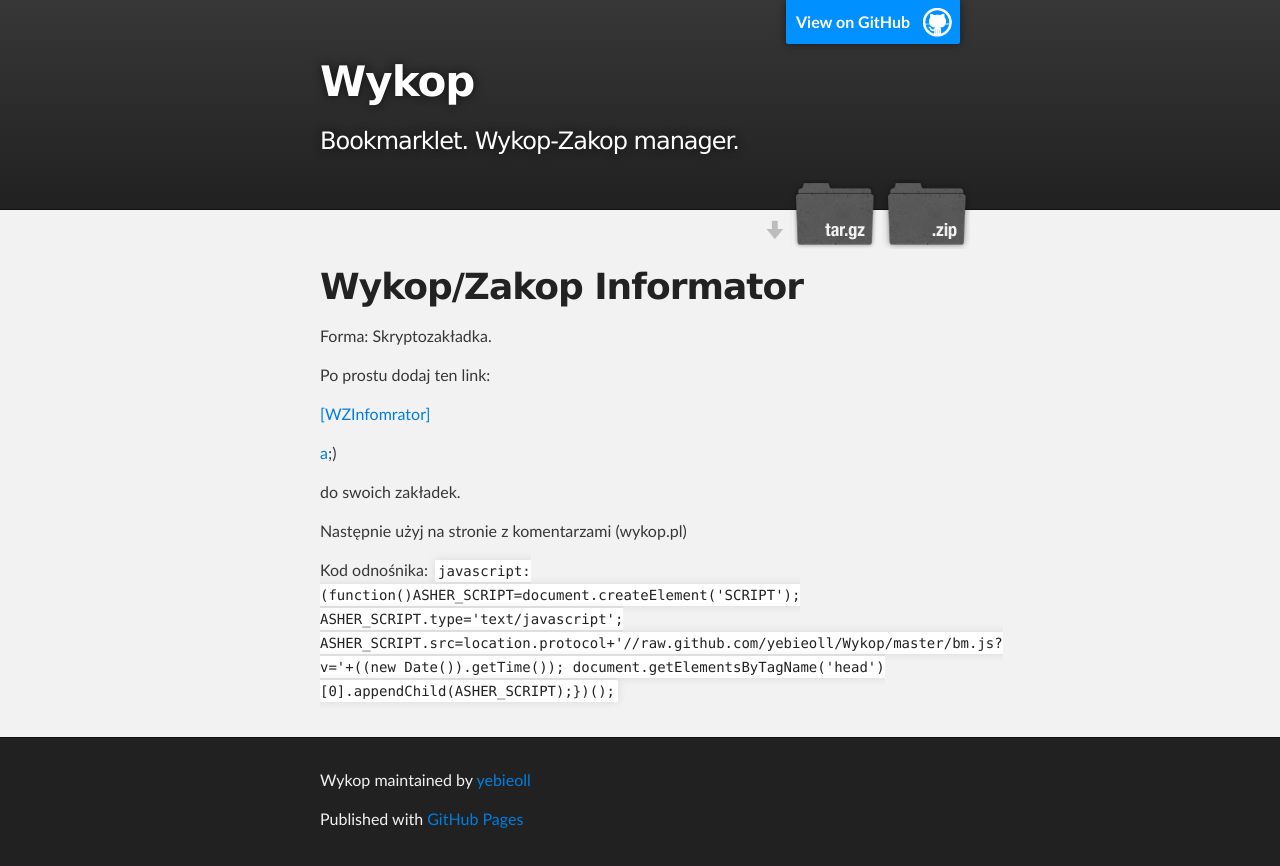
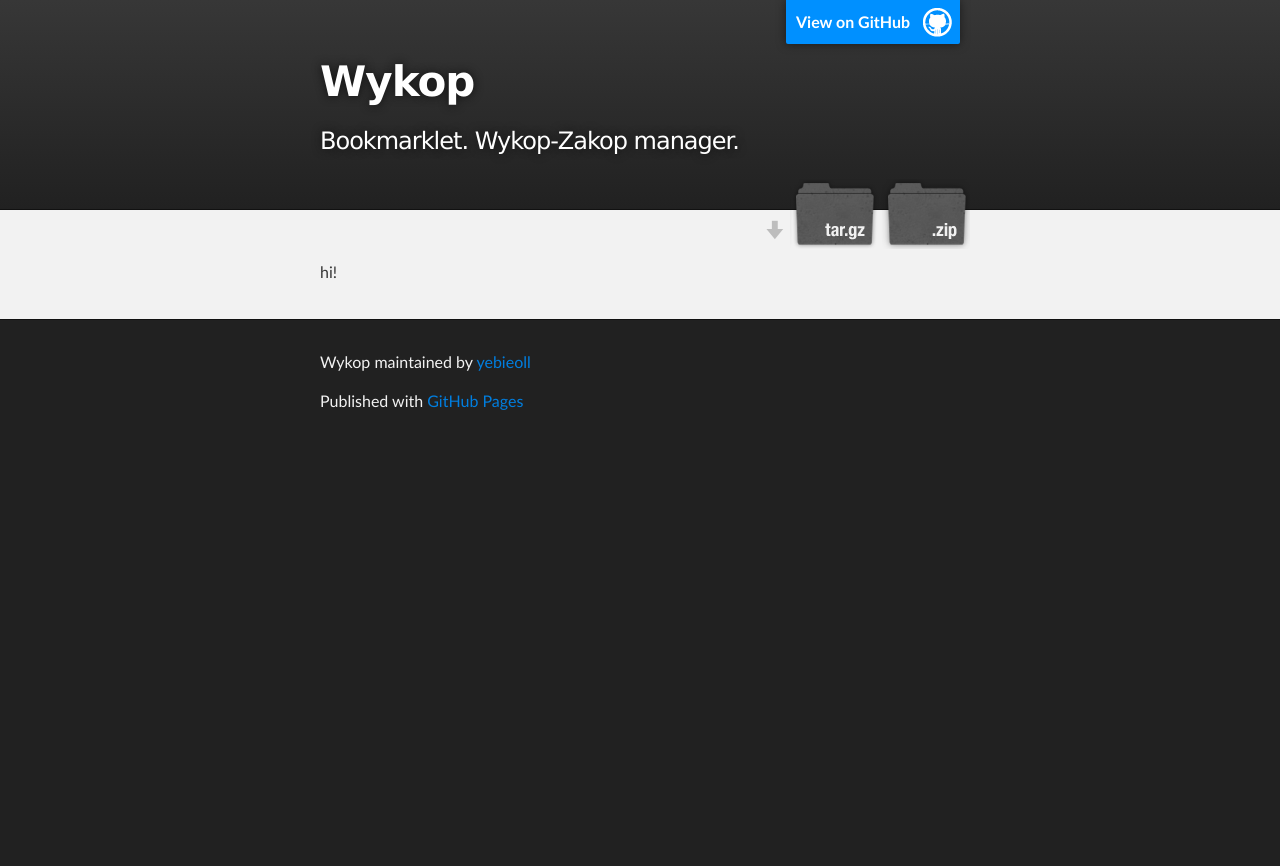
Before and after one commit to yoomug/Wykop, a plain HTML site: page index.html in a window 1280 px wide. After the commit the page ends 800 px from the top, so only its background shows below. Drawn offline with Linux system fonts and the light colour scheme.

```diff
--- a/index.html
+++ b/index.html
@@ -31,25 +31,7 @@
     <!-- MAIN CONTENT -->
     <div id="main_content_wrap" class="outer">
       <section id="main_content" class="inner">
-        <h1>
-<a name="wykopzakop-informator-" class="anchor" href="#wykopzakop-informator-"><span class="octicon octicon-link"></span></a>Wykop/Zakop Informator </h1>
-
-<p>Forma: Skryptozakładka.</p>
-
-<p>Po prostu dodaj ten link:</p>
-
-<p><a>[WZInfomrator]</a></p>
-
-<p><a>a</a>;)</p>
-
-<p>do swoich zakładek.</p>
-
-<p>Następnie użyj na stronie z komentarzami (wykop.pl)</p>
-
-<p>Kod odnośnika:
-<code>javascript:(function()ASHER_SCRIPT=document.createElement('SCRIPT');
-ASHER_SCRIPT.type='text/javascript';
-ASHER_SCRIPT.src=location.protocol+'//raw.github.com/yebieoll/Wykop/master/bm.js?v='+((new Date()).getTime()); document.getElementsByTagName('head')[0].appendChild(ASHER_SCRIPT);})();</code></p>
+        <p>hi!</p>
       </section>
     </div>
 
--- a/params.json
+++ b/params.json
@@ -1 +1 @@
-{"name":"Wykop","tagline":"Bookmarklet. Wykop-Zakop manager.","body":"Wykop/Zakop Informator \r\n=====\r\n\r\n\r\nForma: Skryptozakładka.\r\n\r\nPo prostu dodaj ten link:\r\n\r\n<a href=\"javascript:(function(){ASHER_SCRIPT=document.createElement('SCRIPT');ASHER_SCRIPT.type='text/javascript';ASHER_SCRIPT.src=location.protocol+'//raw.github.com/yebieoll/Wykop/master/bm.js?v='+((new Date()).getTime()); document.getElementsByTagName('head')[0].appendChild(ASHER_SCRIPT);})();\">[WZInfomrator]</a>\r\n\r\n[a](javascript:console.log('s');)\r\n\r\ndo swoich zakładek.\r\n\r\nNastępnie użyj na stronie z komentarzami (wykop.pl)\r\n\r\n\r\nKod odnośnika:\r\n`javascript:(function()ASHER_SCRIPT=document.createElement('SCRIPT');\r\nASHER_SCRIPT.type='text/javascript';\r\nASHER_SCRIPT.src=location.protocol+'//raw.github.com/yebieoll/Wykop/master/bm.js?v='+((new Date()).getTime()); document.getElementsByTagName('head')[0].appendChild(ASHER_SCRIPT);})();`","google":"","note":"Don't delete this file! It's used internally to help with page regeneration."}
+{"name":"Wykop","tagline":"Bookmarklet. Wykop-Zakop manager.","body":"hi!","google":"","note":"Don't delete this file! It's used internally to help with page regeneration."}
```
